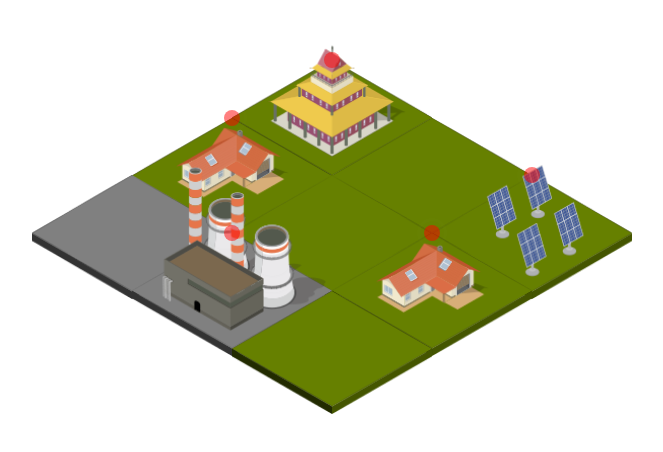
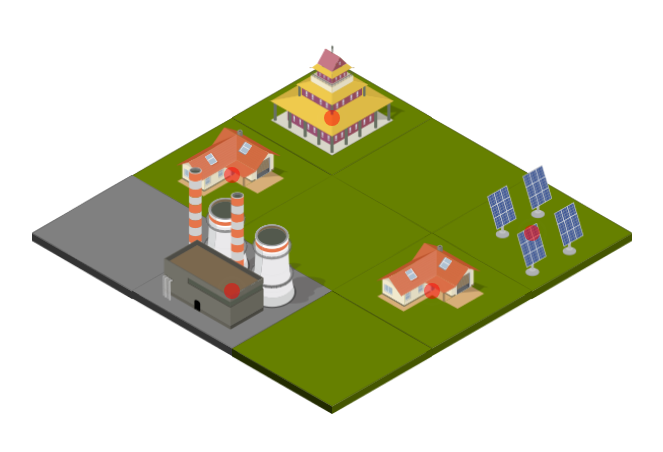
Before and after one commit to dhammafarer/exhibition-vue, a Vue app: page / in a window 1280 px wide. Shown: the top 452 px of the page, without its empty margins (68-731 px from the left). Built offline with nearby package versions, Linux system fonts and the light colour scheme.

Commit message:
refactor markers

```diff
--- a/src/App.vue
+++ b/src/App.vue
@@ -22,7 +22,7 @@
       </div>
 
        <div v-if="show.markers" class="markers">
-        <div v-if="tile.type" class="tile" v-for="tile in buildings" :style="groundTileStyles(tile.pos)">
+        <div v-if="tile.type" class="tile" v-for="tile in buildings" :style="buildingTileStyles(tile.pos)">
           <div class="dot-background"></div>
           <div class="dot"></div>
         </div>
@@ -114,7 +114,8 @@ export default {
       return {
         left: this.tileWidth / 2 * (this.groundMap.length + x - y) + 'px',
         top: this.tileHeight / 2 * (x + y) - this.tileHeight + 'px',
-        width: this.tileWidth + 'px'
+        width: this.tileWidth + 'px',
+        height: this.tileHeight * 2 + 'px'
       }
     },
     showTooltip (e) {
@@ -152,7 +153,7 @@ export default {
     position: absolute;
   }
 
-  .grid-tile, .ground-tile, .building-tile {
+  .grid-tile, .ground-tile, .building-tile, .marker-tile {
     width: 100%;
     height: 100%;
   }
@@ -162,7 +163,7 @@ export default {
     width: 1em;
     height: 1em;
     position: absolute;
-    top: 50%;
+    top: 75%;
     left: 50%;
     transform: translate(-50%, -50%);
     opacity: 0.5;
```
